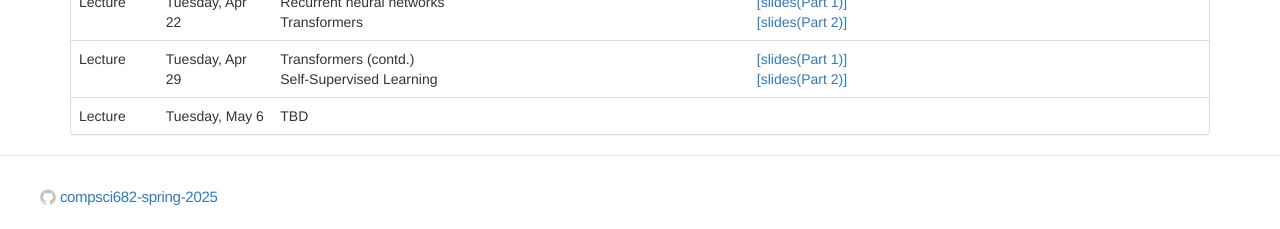
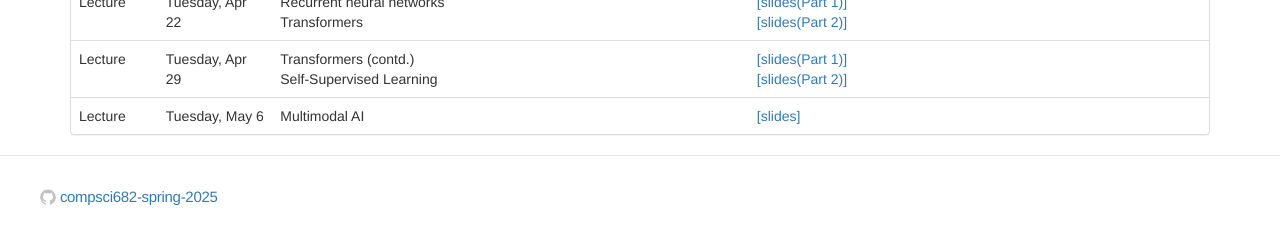
Before and after one commit to compsci682-spring2025/compsci682-spring2025.github.io, a Jekyll site: the page built from lectures.html, in a window 1280 px wide and 900 px high, scrolled down 809 px. Shown: the part 668-897 px from the top of the window. Built offline with Jekyll 4.4.1, drawn with Linux system fonts in a browser that asks for light colours.

Commit message:
last lect slides

```diff
--- a/lectures.html
+++ b/lectures.html
@@ -349,11 +349,11 @@ permalink: /lectures.html
     <td>Lecture</td> <!-- Lecture 13 -->
     <td>{{ cur | date: "%A, %b %-d"}}</td>
     <td>
-      TBD
+      Multimodal AI<br>
     </td>
     <td>
       {% if release_day >= cur %}
-
+        <a href="{{site.baseurl}}/docs/multimodal_ai.pdf">[slides]</a><br>
       {% endif %}
     </td>
   </tr>
```
Also changed, not shown: 1 other file.
